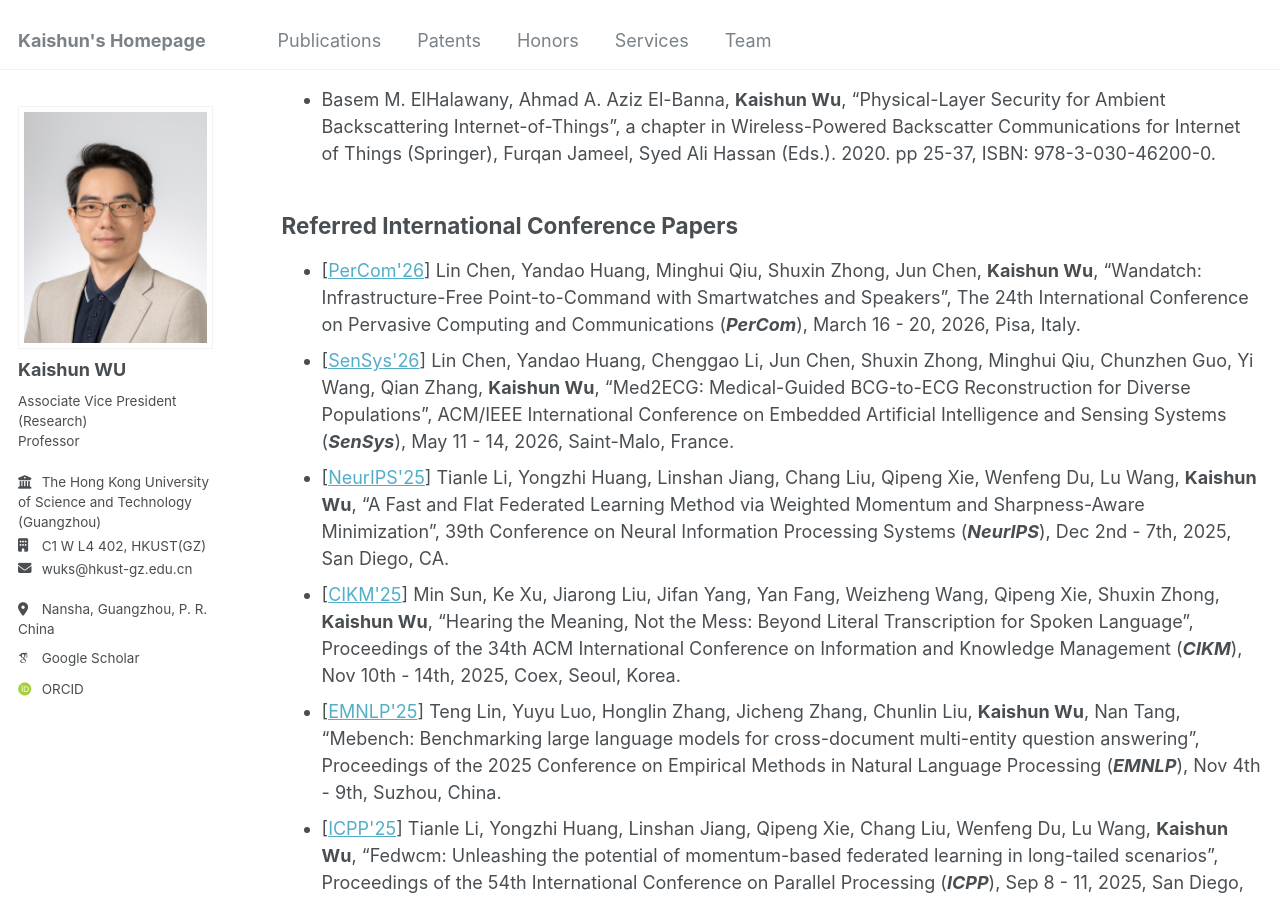
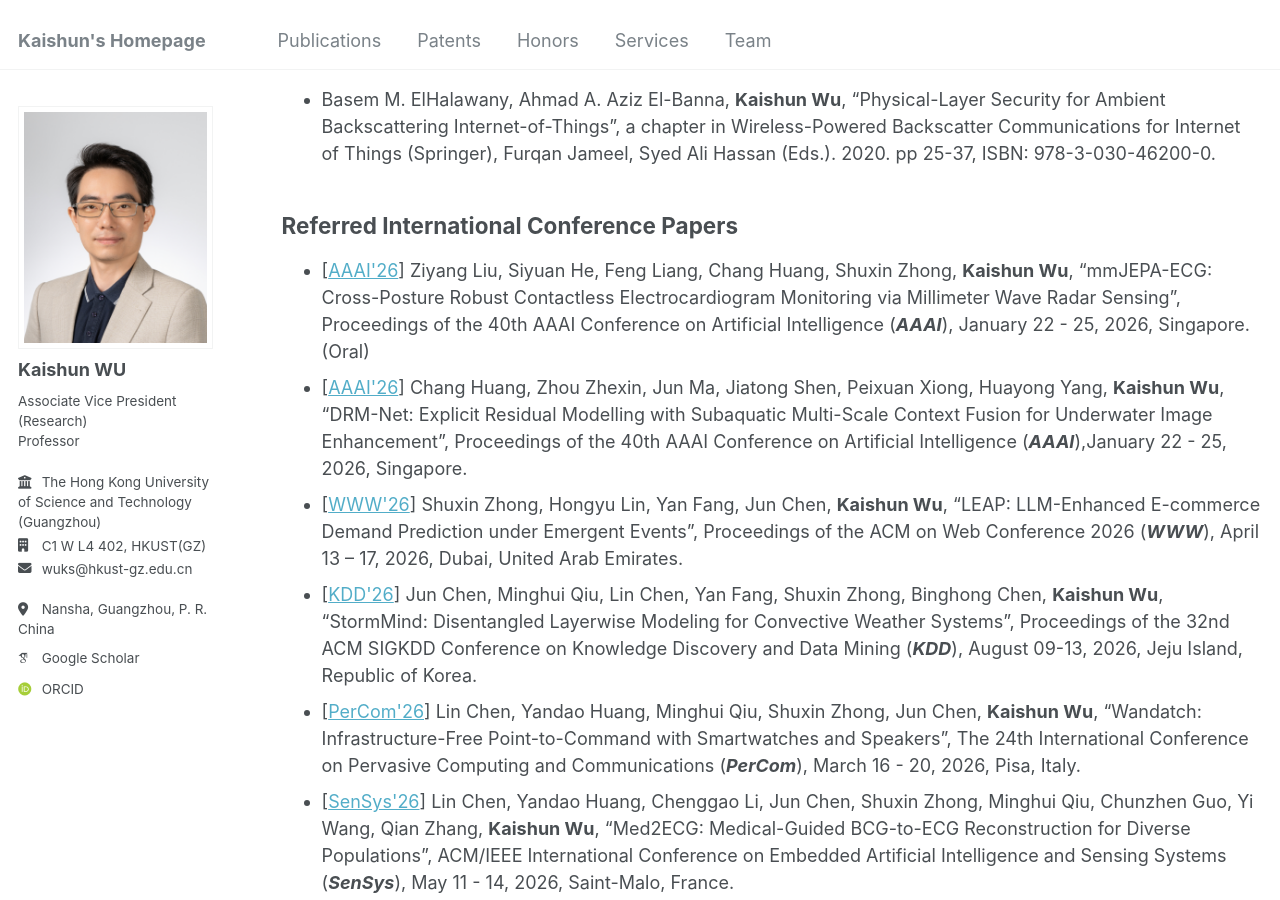
Before and after one commit to kaishun-wu/kaishun-wu.github.io, a Jekyll site: the page built from _pages/publications.md, in a window 1280 px wide and 900 px high, scrolled down 579 px. Built offline with Jekyll 4.4.1, drawn with Linux system fonts in a browser that asks for light colours; some web fonts are replaced; some of the changed text lies outside the part shown.

Commit message:
update: publications

```diff
--- a/_data/team.yml
+++ b/_data/team.yml
@@ -38,7 +38,7 @@ PhD Students:
   - name: "Yongzhi Huang"
     admission: "2022 Fall ~ Present"
     education: "B.S. Shenzhen University"
-    publications: "MobiCom21, NeurIPS25, IMWUT25"
+    publications: "MobiCom21, IMWUT25"
     awards: ""
     homepage: "https://www.huangyongzhi.com.cn/"
 
--- a/_pages/publications.md
+++ b/_pages/publications.md
@@ -19,6 +19,10 @@ My papers have been well cited and followed up by many international researchers
 
 ## Referred International Conference Papers
 
+- [[AAAI&#39;26](https://aaai.org/conference/aaai/)] Ziyang Liu, Siyuan He, Feng Liang, Chang Huang, Shuxin Zhong, **Kaishun Wu**, “mmJEPA-ECG: Cross-Posture Robust Contactless Electrocardiogram Monitoring via Millimeter Wave Radar Sensing”, Proceedings of the 40th AAAI Conference on Artificial Intelligence (***AAAI***), January 22 - 25, 2026, Singapore. (Oral)
+- [[AAAI&#39;26](https://aaai.org/conference/aaai/)] Chang Huang, Zhou Zhexin, Jun Ma, Jiatong Shen, Peixuan Xiong, Huayong Yang, **Kaishun Wu**, “DRM-Net: Explicit Residual Modelling with Subaquatic Multi-Scale Context Fusion for Underwater Image Enhancement”, Proceedings of the 40th AAAI Conference on Artificial Intelligence (***AAAI***),January 22 - 25, 2026, Singapore.
+- [[WWW&#39;26](https://www2026.thewebconf.org/)] Shuxin Zhong, Hongyu Lin, Yan Fang, Jun Chen, **Kaishun Wu**, “LEAP: LLM-Enhanced E-commerce Demand Prediction under Emergent Events”, Proceedings of the ACM on Web Conference 2026 (***WWW***), April 13 – 17, 2026, Dubai, United Arab Emirates.
+- [[KDD&#39;26](https://kdd2025.kdd.org/)] Jun Chen, Minghui Qiu, Lin Chen, Yan Fang, Shuxin Zhong, Binghong Chen, **Kaishun Wu**, “StormMind: Disentangled Layerwise Modeling for Convective Weather Systems”, Proceedings of the 32nd ACM SIGKDD Conference on Knowledge Discovery and Data Mining (***KDD***), August 09-13, 2026, Jeju Island, Republic of Korea.
 - [[PerCom&#39;26](https://percom.org/)] Lin Chen, Yandao Huang, Minghui Qiu, Shuxin Zhong, Jun Chen, **Kaishun Wu**, "Wandatch: Infrastructure-Free Point-to-Command with Smartwatches and Speakers", The 24th International Conference on Pervasive Computing and Communications (***PerCom***), March 16 - 20, 2026, Pisa, Italy.
 - [[SenSys&#39;26](https://sensys.acm.org/2026/)] Lin Chen, Yandao Huang, Chenggao Li, Jun Chen, Shuxin Zhong, Minghui Qiu, Chunzhen Guo, Yi Wang, Qian Zhang, **Kaishun Wu**, "Med2ECG: Medical-Guided BCG-to-ECG Reconstruction for Diverse Populations", ACM/IEEE International Conference on Embedded Artificial Intelligence and Sensing Systems (***SenSys***), May 11 - 14, 2026, Saint-Malo, France.
 - [[NeurIPS&#39;25](https://neurips.cc/)] Tianle Li, Yongzhi Huang, Linshan Jiang, Chang Liu, Qipeng Xie, Wenfeng Du, Lu Wang, **Kaishun Wu**, "A Fast and Flat Federated Learning Method via Weighted Momentum and Sharpness-Aware Minimization", 39th Conference on Neural Information Processing Systems (***NeurIPS***), Dec 2nd - 7th, 2025, San Diego, CA.
@@ -74,6 +78,7 @@ My papers have been well cited and followed up by many international researchers
 
 ## Technical Journal and Magazine Papers
 
+- [[IMWUT](https://dl.acm.org/journal/imwut)] Lin Chen, Cong Li, Shuxin Zhong, Jun Chen, Yufei Wen, Haotian Song, **Kaishun Wu**, “Sensing Life in Stillness: Unified Dynamic and Static Human Mesh Reconstruction with mmWave Radar”, accepted to appear in ***Proceedings of the ACM on Interactive, Mobile, Wearable and Ubiquitous Technologies***.
 - [[TON](https://ieeexplore.ieee.org/xpl/RecentIssue.jsp?punumber=90)] Fei Luo, Anna Li, Bin Jiang, Jieming Ma, **Kaishun Wu**, Lu Wang, Zhao Huang, “RadarAttn: Efficient Radar-Based Human Activity Recognition by Integrating Visual Attention and Self-Attention”, accepted to appear in ***IEEE Transactions on Networking***.
 - [[IMWUT](https://dl.acm.org/journal/imwut)] Lu Wang, Hao Wang, Boliang Guo, Xiaoshen Li, Yongzhi Huang, Junmei Yao, **Kaishun Wu**, “SenLoRa: Integrated Sensing and Communication with Ambient LoRa”, ***Proceedings of the ACM on Interactive, Mobile, Wearable and Ubiquitous Technologies***, Page(s): 1-26, Volume: 9, Issue: 3, 2025.
 - [[IMWUT](https://dl.acm.org/journal/imwut)] Minghui Qiu, Cekai Weng, Mingming Fan, **Kaishun Wu**, “Towards Customizable Foundation Models for Human Activity Recognition with Wearable Devices”, ***Proceedings of the ACM on Interactive, Mobile, Wearable and Ubiquitous Technologies***, Page(s): 1-29, Volume: 9, Issue: 3, 2025.
```
